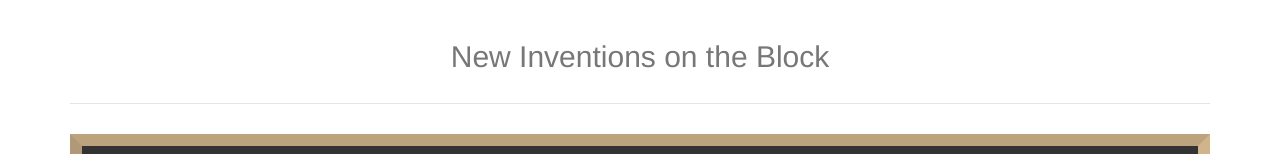
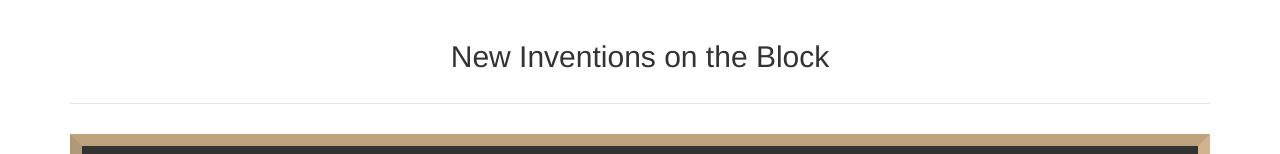
Before and after one commit to tcyrus-hackathon/firsthack-2015, a plain HTML site: page index.html in a window 1280 px wide. Shown: the top 154 px of the page. Drawn offline with nearby package versions, Linux system fonts and the light colour scheme.

Commit message:
Modified Title

```diff
--- a/index.html
+++ b/index.html
@@ -103,7 +103,7 @@ a, a:hover {
   <body>
     <div class="container">
       <div class="header clearfix">
-        <h2 class="text-muted text-center">New Inventions on the Block</h2>
+        <h2 class="text-center">New Inventions on the Block</h2>
       </div>
       <div class="blackboard">
         <div class="row">
```
